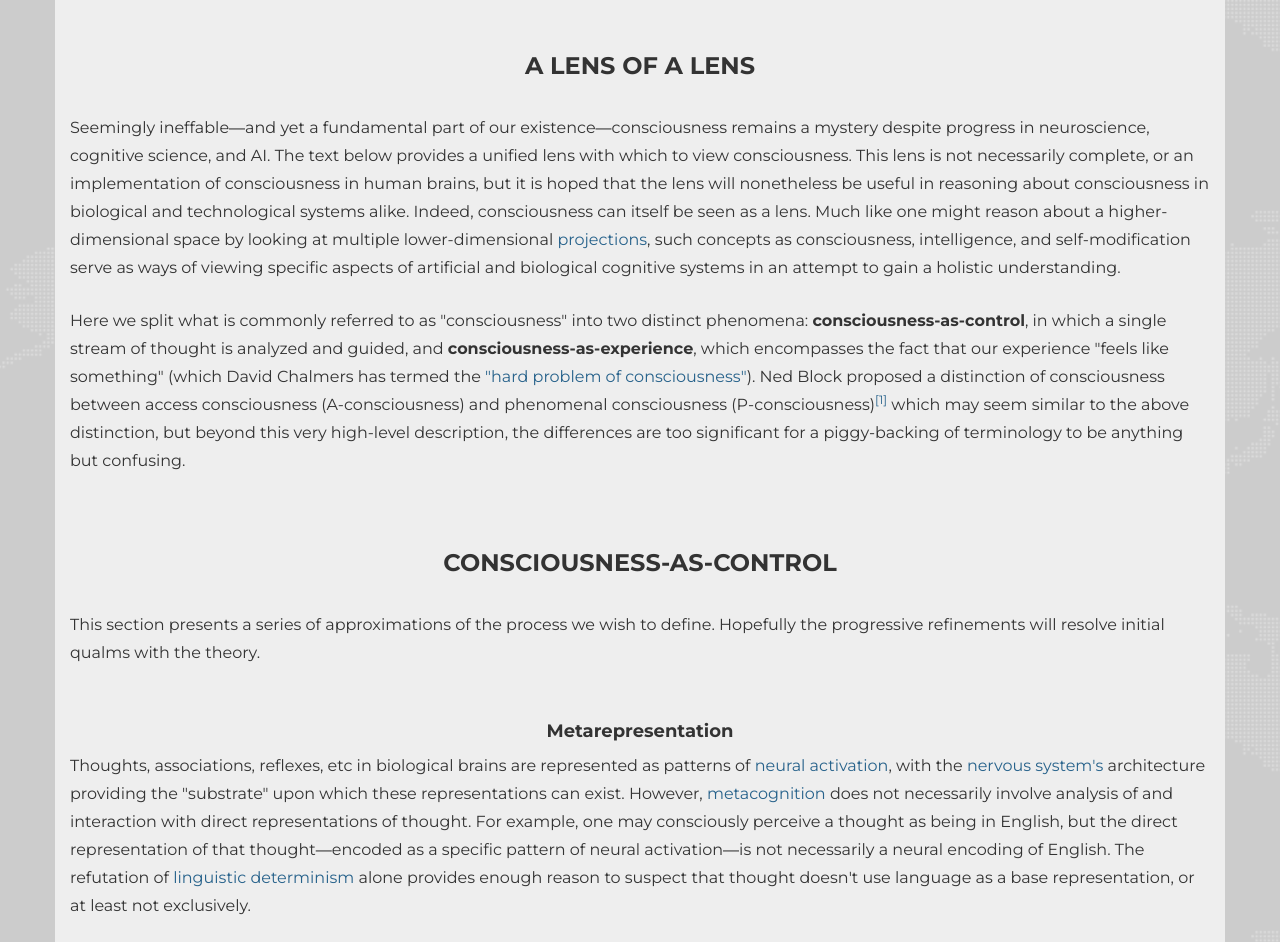
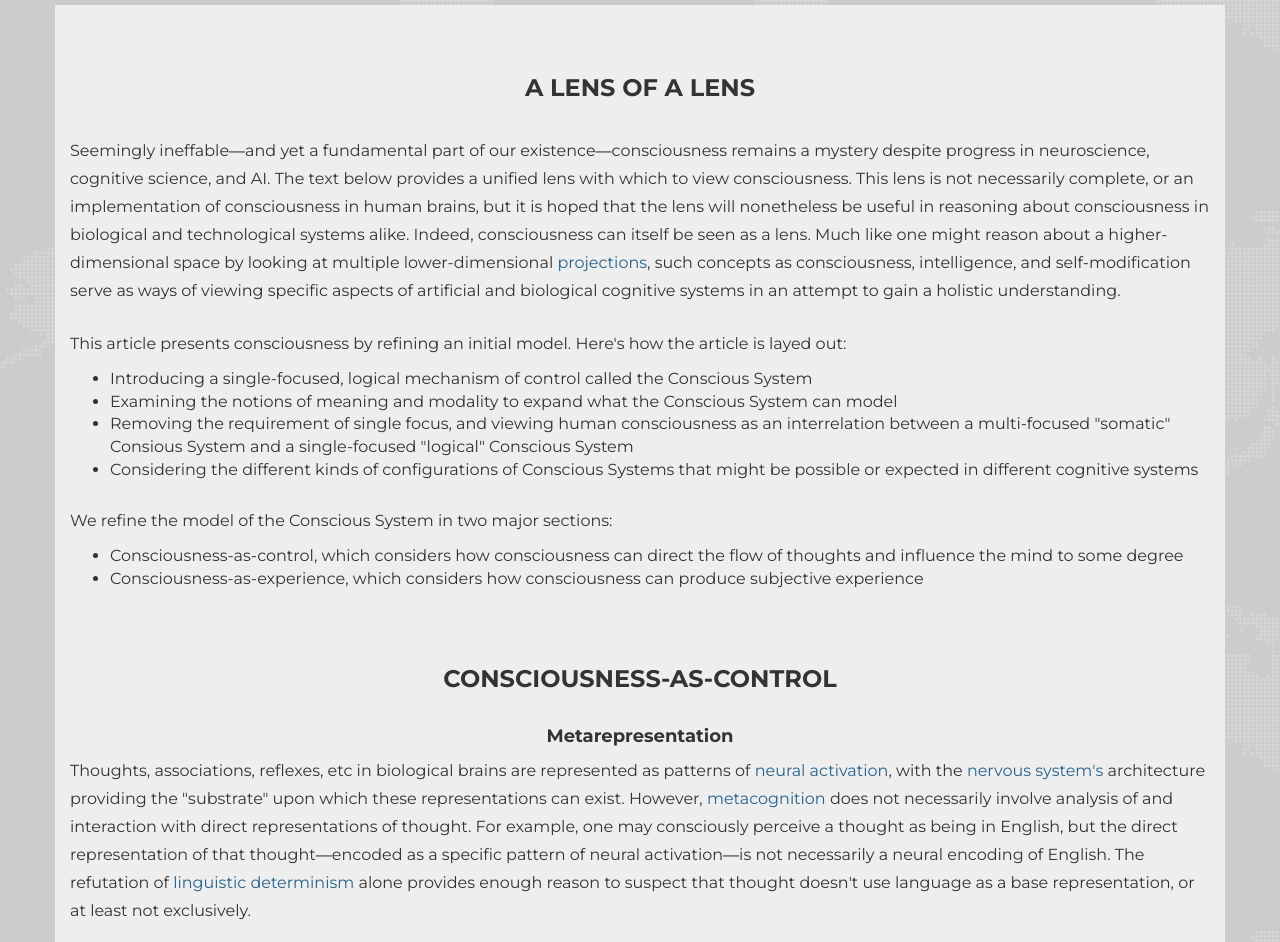
Before and after one commit to akhouderchah/akhouderchah.github.io, a website: page articles/ai/consciousness.html in a window 1280 px wide. Shown: the part 583-1525 px from the top of the page. Drawn offline with nearby package versions, Linux system fonts and the light colour scheme; some packages are replaced by stand-ins of ours; a web font is replaced by a local one.

Commit message:
articles: consciousness: Actually lay out structure in intro

```diff
--- a/articles/ai/consciousness.html
+++ b/articles/ai/consciousness.html
@@ -90,7 +90,10 @@
     <section id="portfolio">
       <div class="container">
         <div class="row">
-          <p class="text-article" style="font-size: 13px">v1.0 - Published 14 Dec 2020</p>
+          <p class="text-article" style="font-size: 13px">
+            Initially Published: &ensp;2020-12-14<br>
+            Last Modified: &ensp;&emsp;&emsp;&thinsp;2022-05-02
+          </p>
           <center>
           <button type="button" class="text-article text-button night-toggle" style="text-align: center">
               <span class="sr-only">Toggle navigation</span> Toggle Night Mode&nbsp;
@@ -116,31 +119,35 @@
               artificial and biological cognitive systems in an attempt to gain a
               holistic understanding.
             </p>
-            <p class="text-article">
-              Here we split what is commonly referred to as "consciousness" into two
-              distinct phenomena: <keyword>consciousness-as-control</keyword>,
-              in which a single stream of thought is analyzed and guided,
-              and <keyword>consciousness-as-experience</keyword>, which
-              encompasses the fact that our experience "feels like something"
-              (which David Chalmers has termed
-              the <a href="https://en.wikipedia.org/wiki/Hard_problem_of_consciousness">"hard
-              problem of consciousness"</a>). Ned Block proposed a distinction
-              of consciousness between access consciousness (A-consciousness)
-              and phenomenal consciousness
-              (P-consciousness)<a href="#r1" id="rr1"><sup>[1]</sup></a> which may seem
-              similar to the above distinction, but beyond this very high-level
-              description, the differences are too significant for a
-              piggy-backing of terminology to be anything but confusing.
-            </p>
+            <p class="text-article text-no-bottom">
+              This article presents consciousness by refining an initial model.
+              Here's how the article is layed out:
+            </p>
+            <ul class="text-article">
+              <li>Introducing a single-focused, logical mechanism of control
+              called the Conscious System</li>
+              <li>Examining the notions of meaning and modality to expand what
+              the Conscious System can model</li>
+              <li>Removing the requirement of single focus, and viewing human
+              consciousness as an interrelation between a multi-focused
+              "somatic" Consious System and a single-focused "logical" Conscious
+              System</li>
+              <li>Considering the different kinds of configurations of Conscious
+              Systems that might be possible or expected in different cognitive
+              systems</li>
+            </ul>
+            <p class="text-article text-no-bottom">
+              We refine the model of the Conscious System in two major sections:
+            </p>
+            <ul class="text-article">
+              <li>Consciousness-as-control, which considers how consciousness
+              can direct the flow of thoughts and influence the mind to some
+              degree</li>
+              <li>Consciousness-as-experience, which considers how consciousness
+              can produce subjective experience</li>
+            </ul>
 
             <h3 class="section-heading text-center">Consciousness-as-control</h3>
-            <p class="text-article">
-              This section presents a series of approximations of the process we
-              wish to define. Hopefully the progressive refinements will resolve
-              initial qualms with the theory.
-            </p>
-
-            <br>
             <h4 class="text-center" style="text-transform: none">Metarepresentation</h4>
             <p class="text-article">
               Thoughts, associations, reflexes, etc in biological brains are
@@ -325,15 +332,15 @@
             <br>
             <h4 class="text-center" style="text-transform: none">The Conscious System</h4>
             <p class="text-article">
-              Our first approximations of consciousness-as-control are
-              characterized by the <keyword>conscious system</keyword> analyzing
-              and guiding a causal metarepresentation of conscious thought.
-            </p>
-            <p class="text-article">
-              Within the context of the conscious system, we can provide a clear
+              We begin by presenting the <keyword>Conscious System</keyword> as
+              a single-focused, logical system which analyzes and guides a
+              causal metarepresentation of thought.
+            </p>
+            <p class="text-article">
+              Within the context of the Conscious System, we can provide a clear
               distinction between the concepts of conscious, subconscious, and
               unconscious thought. Unconscious thought is that for which the
-              conscious system simply lacks a causal metarepresentation, like
+              Conscious System simply lacks a causal metarepresentation, like
               the patellar reflex, functions of
               the <a href="https://en.wikipedia.org/wiki/Autonomic_nervous_system">autonomic
               nervous system</a>, and even functions of relatively higher brain
@@ -343,8 +350,8 @@
               metarepresentation, but which either doesn't currently have a
               constructed causal mapping between base representation and
               metarepresentation, or whose causal mapping is not currently used
-              by the conscious system. Finally, conscious thought is
-              subconscious thought which the conscious system is currently
+              by the Conscious System. Finally, conscious thought is
+              subconscious thought which the Conscious System is currently
               analyzing and guiding using a causal metarepresentation.
             </p>
 
@@ -382,7 +389,7 @@
               the nature of consciousness, if a lion were to appear,
               the previous conscious thought would quickly be
               preempted, bringing the immediate threat of the lion to the
-              conscious system. This preemption is not conscious, the previous
+              Conscious System. This preemption is not conscious, the previous
               conscious thought being about a subject completely distinct from
               the possibility of a lion jumping out. On the other hand,
               practices like meditation and focused studying are examples in
@@ -690,15 +697,15 @@
               for semantic integration<a href="#r4"
               id="rr4"><sup>[4]</sup></a>. Viewed through this lens, we might
               see different modalities of metarepresentation as the product of
-              the conscious system leveraging different subconscious brain
+              the Conscious System leveraging different subconscious brain
               regions to aid in metacognition; inner speech could serve the same
               purpose as subvocalization, but here the pathway is used for the
               content of a subconscious thought rather than the content of text
-              on a page. Indeed, we have been considering the conscious system
+              on a page. Indeed, we have been considering the Conscious System
               to be a distinct system, but much of it can simply be a part of
               the subconscious system that is specialized for metacognition.
               Leveraging other subconscious regions to partake in
-              metarepresentational mappings, the "conscious system" can extend
+              metarepresentational mappings, the "Conscious System" can extend
               itself into subconscious regions not specialized for
               metacognition. The exact means by which this would occur seems to
               rely on the state of the subconscious system in a way that leaves
@@ -707,7 +714,7 @@
               during <a href="https://en.wikipedia.org/wiki/Critical_period">critical
               periods</a>, personal preference for favoring certain means of
               thought or actions influencing development of brain regions,
-              etc). The remainder of the "conscious system" here would be an
+              etc). The remainder of the "Conscious System" here would be an
               unconscious system driving conscious attention. Thus the conscious
               system in this model is the result of an unconscious system
               leveraging the subconscious system to leverage itself in order to
@@ -916,7 +923,7 @@
               the <keyword>metacognitive loop</keyword> is the loop by which
               a <i>subconscious</i> thought undergoes a series of
               metarepresentational mappings to create/update understanding, the
-              conscious system <i>subconsciously</i> determines which path to
+              Conscious System <i>subconsciously</i> determines which path to
               take, and a new <i>subconscious</i> thought is created with which
               the metacognitive loop can start over. What we perceive as the
               conscious thought are metarepresentations of the subconscious
@@ -1051,7 +1058,7 @@
 
             <p class="text-article">
               <b>In conclusion:</b> Consciousness-as-control refers to the
-              process by which a conscious system analyzes and guides a thought
+              process by which a Conscious System analyzes and guides a thought
               of the subconscious system. We theorize that this process in the
               brain consists of an unconscious system leveraging the
               subconscious system to analyze and guide one of its own thoughts
```
